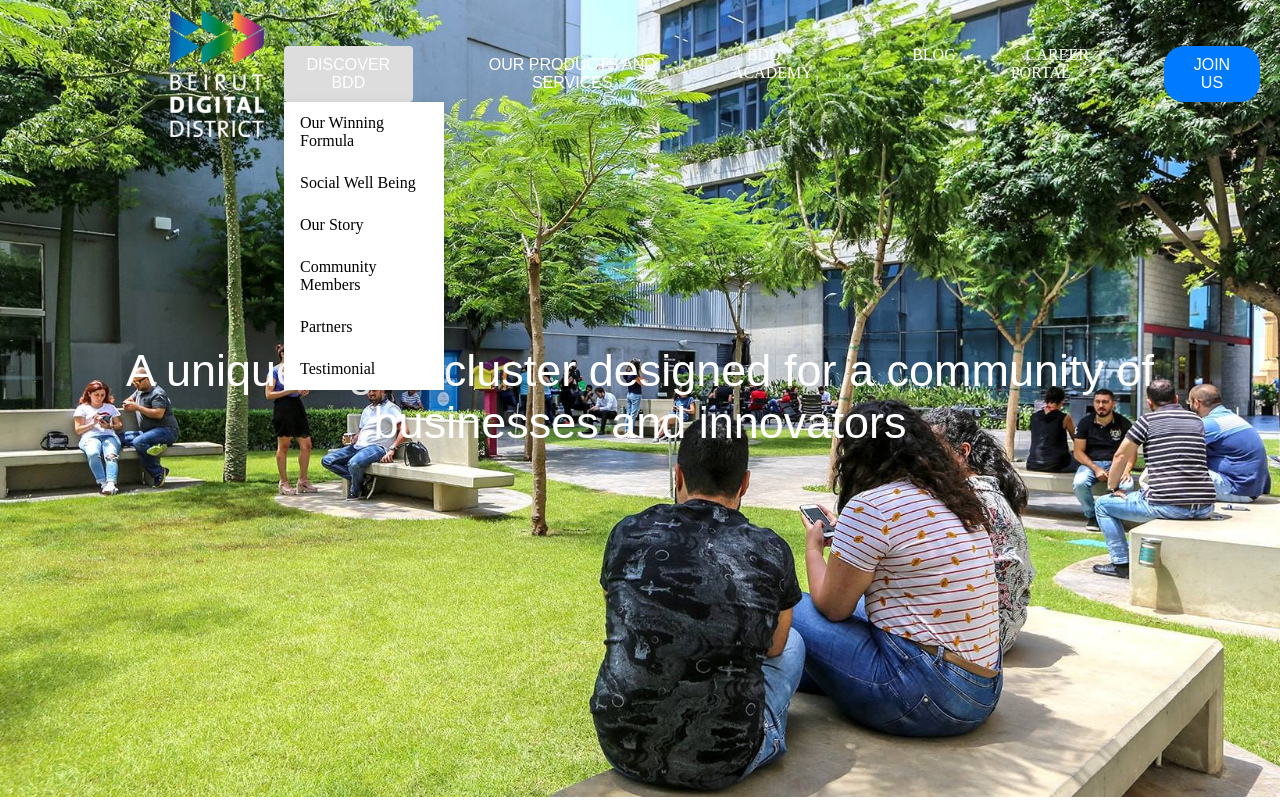
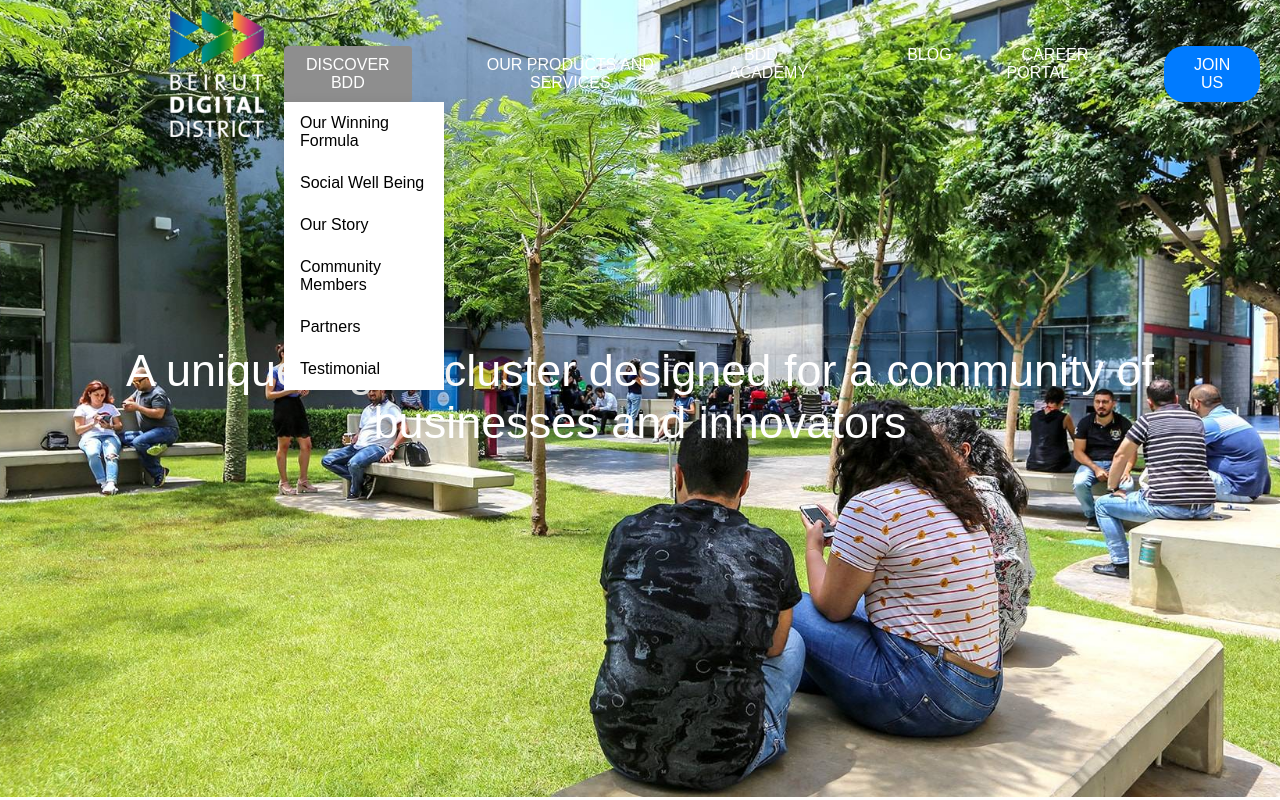
Before and after one commit to mohamad-abdelkhalek/bdd-website-clone, a plain HTML site: page index.html in a window 1280 px wide. In both pictures the pointer is over the button "DISCOVER BDD". Shown: the top 800 px of the page. Drawn offline with Linux system fonts and the light colour scheme.

Commit message:
CSS: Changed font for navbar

```diff
--- a/styles/style.css
+++ b/styles/style.css
@@ -44,6 +44,7 @@
   .dropbtn {
     text-decoration: none;
     font-size: 16px;
+    font-family: arial;
     color: white;
     padding: 10px 15px;
     border-radius: 4px;
@@ -54,7 +55,7 @@
 
   ul li a:hover,
   .dropbtn:hover {
-    background-color: #ddd;
+    background-color: #8e8e8e;
   }
 
   .dropdown-content {
```
